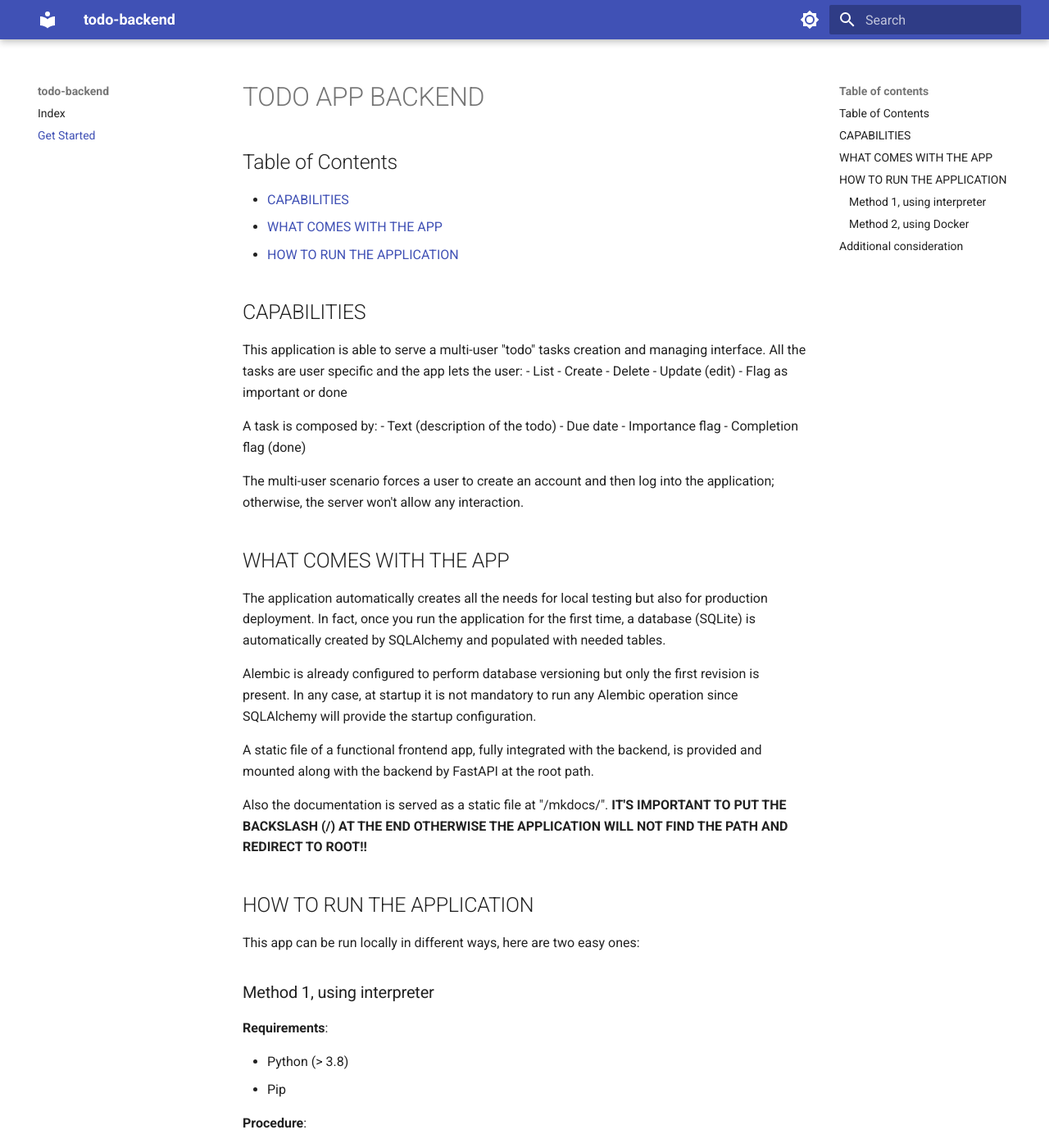
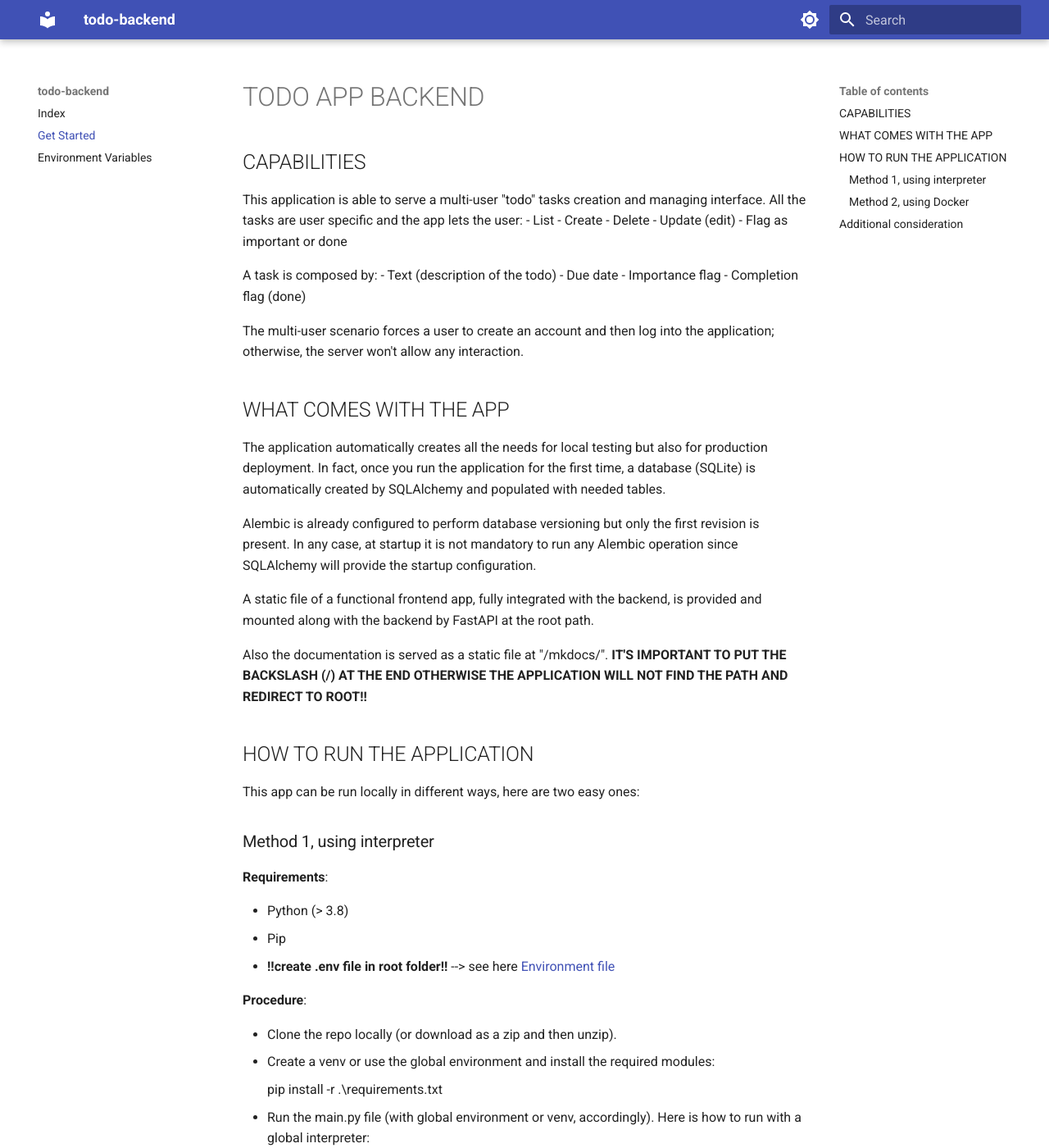
Before and after one commit to G14MB0/todo-backend, an MkDocs documentation site: the page built from docs/getting started.md, in a window 1280 px wide and 1400 px high. Shown: the whole window at 82% size. Built offline with MkDocs 1.6.1 and Material for MkDocs 9.7.7, drawn with Linux system fonts in a browser that asks for light colours.

Commit message:
update docs

```diff
--- a/docs/getting started.md
+++ b/docs/getting started.md
@@ -1,9 +1,4 @@
 # TODO APP BACKEND
-
-## Table of Contents
-- [CAPABILITIES](#CAPABILITIES)
-- [WHAT COMES WITH THE APP](#WHAT-COMES-WITH-THE-APP)
-- [HOW TO RUN THE APPLICATION](#HOW-TO-RUN-THE-APPLICATION)
 
 ## CAPABILITIES
 This application is able to serve a multi-user "todo" tasks creation and managing interface.
@@ -40,6 +35,7 @@ This app can be run locally in different ways, here are two easy ones:
 
 - Python (> 3.8)
 - Pip
+- **!!create .env file in root folder!!** --> see here [Environment file](environment%20file.md)
 
 **Procedure**:
 
--- a/mkdocs.yml
+++ b/mkdocs.yml
@@ -3,6 +3,7 @@ site_name: todo-backend
 nav:
   - Index: 'index.md'
   - Get Started: 'getting started.md'
+  - Environment Variables: 'environment file.md'
 
 
 plugins:
```
Also changed, not shown: other parts of docs/getting started.md (+1 -1 lines), docs/environment file.md (added, +20 -0 lines).
